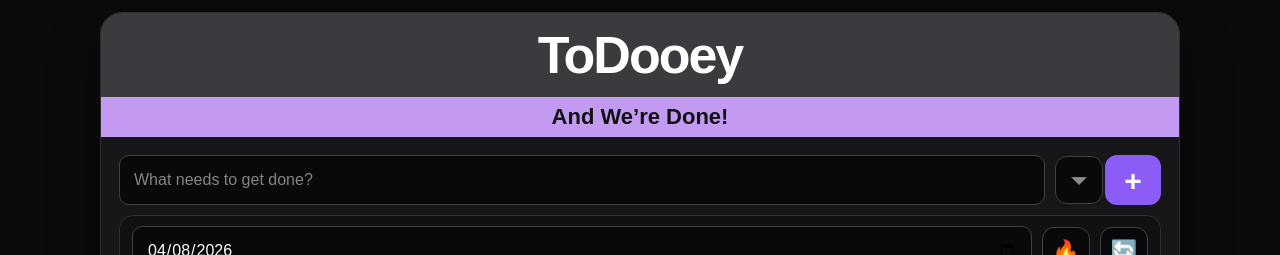
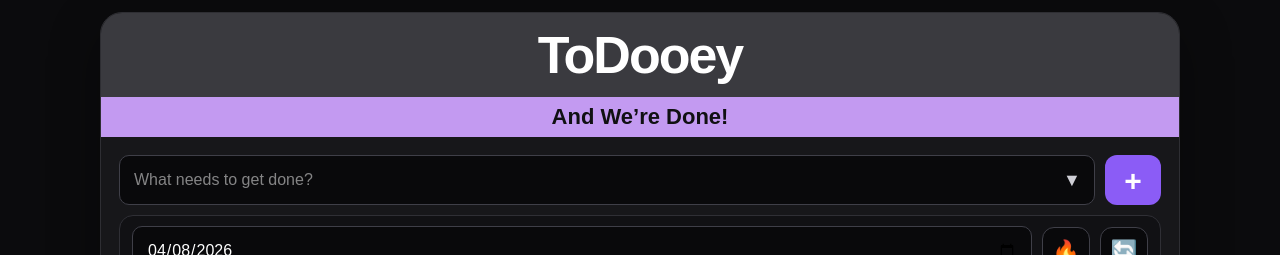
Before and after one commit to joshuamcguiretn/todooey, a Next.js app: page / in a window 1280 px wide. Shown: the top 255 px of the page. Built offline with nearby package versions, Linux system fonts and the light colour scheme.

Commit message:
move details arrow inside task input

```diff
--- a/app/page.tsx
+++ b/app/page.tsx
@@ -369,10 +369,42 @@ export default function TodoeyPage() {
     } as React.CSSProperties,
     mobileControls: {
       display: "grid",
-      gridTemplateColumns: "1fr 40px 56px",
+      gridTemplateColumns: "1fr 56px",
       gap: "10px",
       alignItems: "center",
       marginBottom: "10px",
+    } as React.CSSProperties,
+    taskInputWrap: {
+      position: "relative",
+      width: "100%",
+    } as React.CSSProperties,
+    taskInputWithButton: {
+      width: "100%",
+      padding: "12px 44px 12px 14px",
+      borderRadius: "10px",
+      border: "1px solid #3f3f48",
+      background: "#09090b",
+      color: "#ffffff",
+      fontSize: "16px",
+      boxSizing: "border-box",
+      outline: "none",
+    } as React.CSSProperties,
+    detailsArrowButton: {
+      position: "absolute",
+      right: "6px",
+      top: "50%",
+      transform: "translateY(-50%)",
+      width: "34px",
+      height: "34px",
+      borderRadius: "8px",
+      border: "none",
+      background: "transparent",
+      color: "#cfcfd6",
+      fontSize: "18px",
+      cursor: "pointer",
+      display: "flex",
+      alignItems: "center",
+      justifyContent: "center",
     } as React.CSSProperties,
     mobileMetaRow: {
       display: "grid",
@@ -673,9 +705,10 @@ export default function TodoeyPage() {
           <div style={styles.section}>
 
             <div style={styles.mobileControls}>
+              <div style={styles.taskInputWrap}>
                 <input
                   ref={taskInputRef}
-                style={styles.input}
+                  style={styles.taskInputWithButton}
                   value={title}
                   onChange={(e) => setTitle(e.target.value)}
                   onKeyDown={(e) => {
@@ -684,13 +717,14 @@ export default function TodoeyPage() {
                   placeholder="What needs to get done?"
                 />
                 <button
-                style={showNewDescription ? styles.activeToggleIconButton : styles.toggleIconButton}
+                  style={styles.detailsArrowButton}
                   onClick={() => setShowNewDescription((prev) => !prev)}
                   aria-label="Toggle details"
                   title="Toggle details"
                 >
-                ⏷
+                  {showNewDescription ? "▲" : "▼"}
                 </button>
+              </div>
               <button
                 style={styles.addButton}
                 onClick={addTask}
@@ -700,6 +734,17 @@ export default function TodoeyPage() {
                 +
               </button>
             </div>
+
+            {showNewDescription ? (
+              <div style={styles.newDescriptionBox}>
+                <textarea
+                  style={styles.textArea}
+                  value={newDescription}
+                  onChange={(e) => setNewDescription(e.target.value)}
+                  placeholder="Add extra details if needed"
+                />
+              </div>
+            ) : null}
 
             <div style={styles.mobileMetaRow}>
               <input
```
Lines whose indentation alone changed are shown as unchanged.
